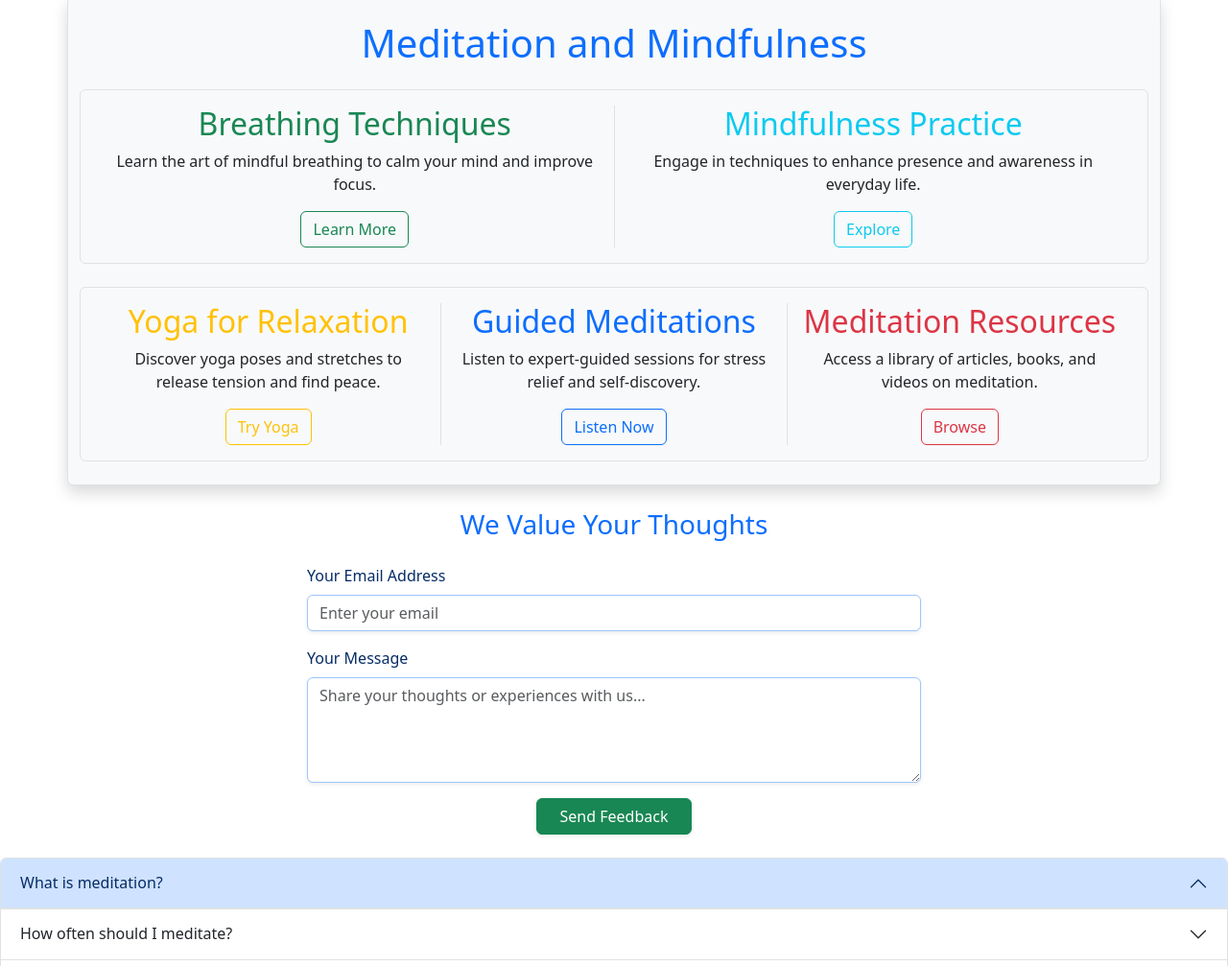
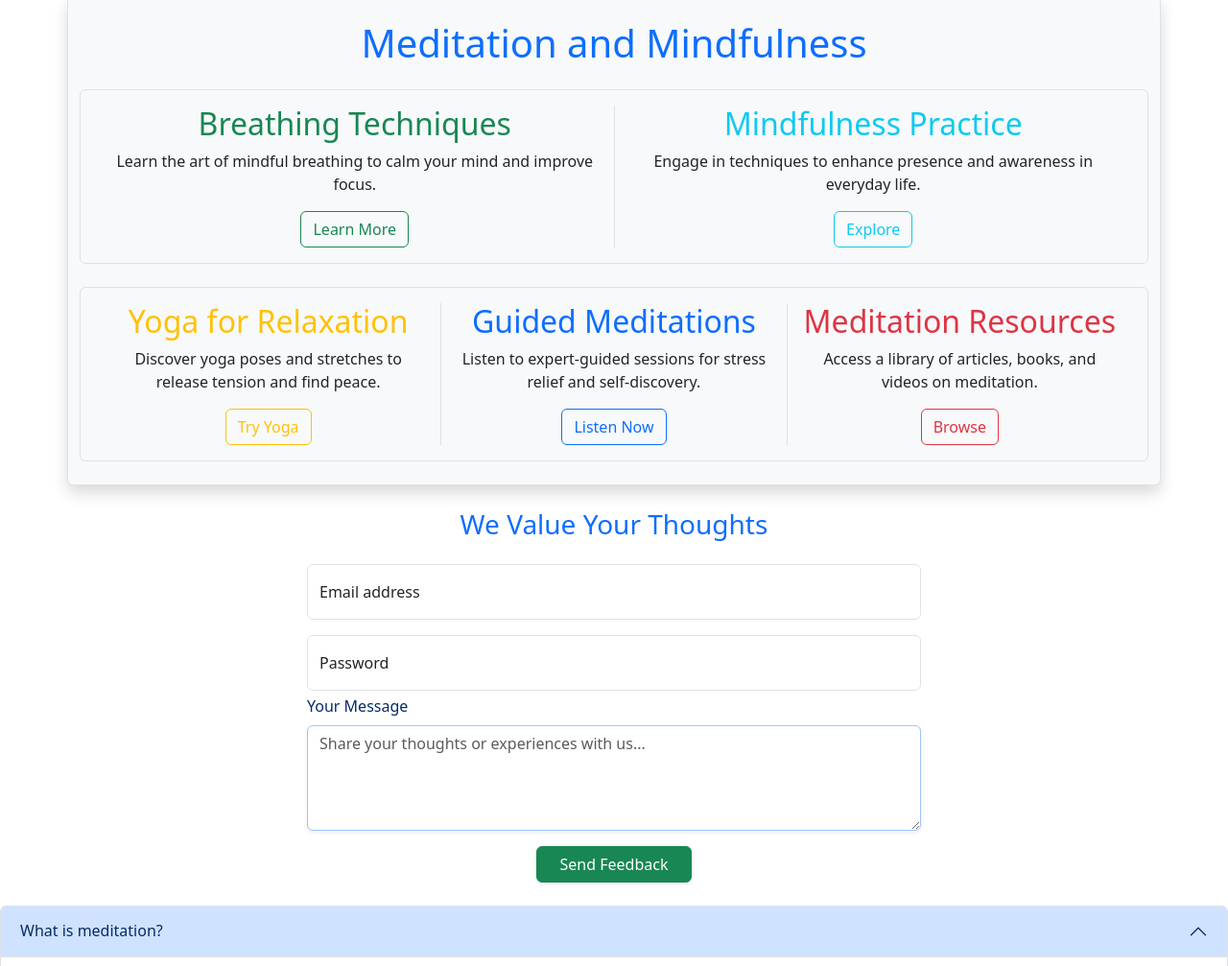
Before and after one commit to captainspeedy68/meditation-bootstrap-demo, a plain HTML site: page index.html in a window 1280 px wide. Shown: the part 1793-2800 px from the top of the page at 96% size. Drawn offline with nearby package versions, Linux system fonts and the light colour scheme.

Commit message:
connecting the three pages

```diff
--- a/index.html
+++ b/index.html
@@ -28,15 +28,14 @@
         >
           <span class="navbar-toggler-icon"></span>
         </button>
-        <div class="collapse navbar-collapse" id="navbarSupportedContent">
-          <ul class="navbar-nav me-auto mb-2 mb-lg-0">
+        <div class="collapse navbar-collapse justify-content-center" id="navbarSupportedContent">
+          <ul class="navbar-nav mx-auto">
             <li class="nav-item">
               <a class="nav-link active link-light hover-underline-animation" aria-current="page" href="#">Home</a>
             </li>
             <li class="nav-item">
-              <a class="nav-link link-light hover-underline-animation" href="#">About</a>
+              <a class="nav-link link-light hover-underline-animation" href="/about.html">About</a>
             </li>
-
             <li class="nav-item dropdown">
               <a
                 class="nav-link dropdown-toggle link-light"
@@ -55,7 +54,7 @@
               </ul>
             </li>
           </ul>
-
+        </div>
         <form class="d-flex" role="search">
           <input
             class="form-control me-2"
@@ -68,8 +67,9 @@
           </button>
         </form>
       </div>
-      </div>
     </nav>
+
+
 
     <div class="text-center my-5">
       <h2 class="display-4 text-primary">Discover the Power of Meditation</h2>
@@ -648,19 +648,15 @@
     <div class="w-50 mx-auto">
       <form class="my-4">
         <h3 class="text-center text-primary mb-4">We Value Your Thoughts</h3>
-        <div class="mb-3">
-          <label for="emailInput" class="form-label text-primary-emphasis"
-            >Your Email Address</label
-          >
-          <input
-            type="email"
-            class="form-control border-primary-subtle shadow-sm"
-            id="emailInput"
-            placeholder="Enter your email"
-            required
-          />
+        <div class="form-floating mb-3">
+          <input type="email" class="form-control" id="floatingInput" placeholder="name@example.com">
+          <label for="floatingInput">Email address</label>
         </div>
-        <div class="mb-3">
+        <div class="form-floating">
+          <input type="password" class="form-control" id="floatingPassword" placeholder="Password">
+          <label for="floatingPassword">Password</label>
+        </div>
+        <div class="mb-3 mt-1">
           <label for="messageInput" class="form-label text-primary-emphasis"
             >Your Message</label
           >
@@ -786,10 +782,11 @@
         </p>
         <a href="#" class="btn btn-success">Discover More</a>
       </div>
-      <div class="card-footer bg-transparent text-muted">
+      <div class="card-footer bg-primary text-light">
         Updated 2 days ago | © 2024 Tranquility Hub
       </div>
     </div>
+
 
     <script
       src="https://cdn.jsdelivr.net/npm/bootstrap@5.3.3/dist/js/bootstrap.bundle.min.js"
```
Lines whose indentation alone changed are shown as unchanged.
